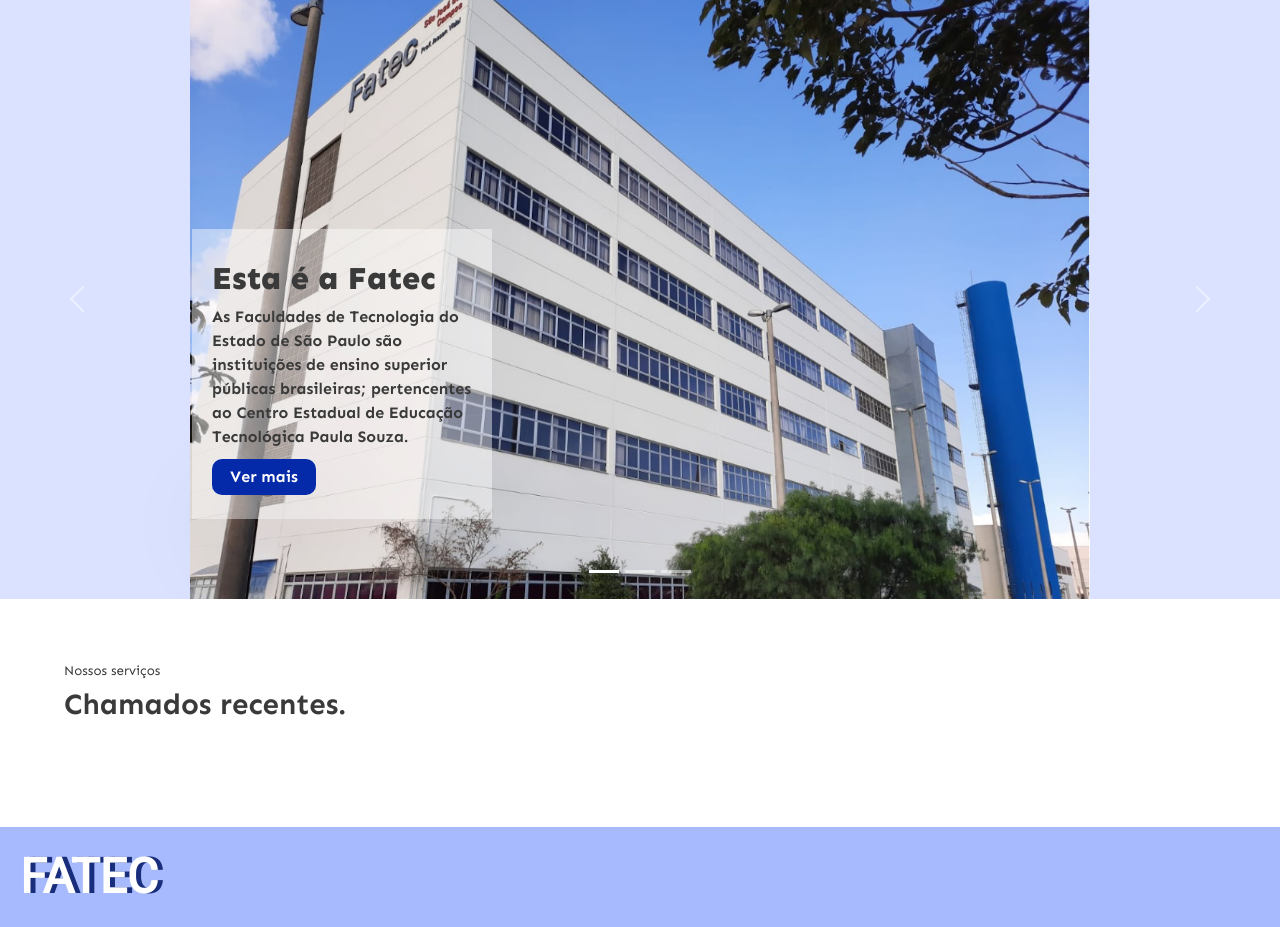
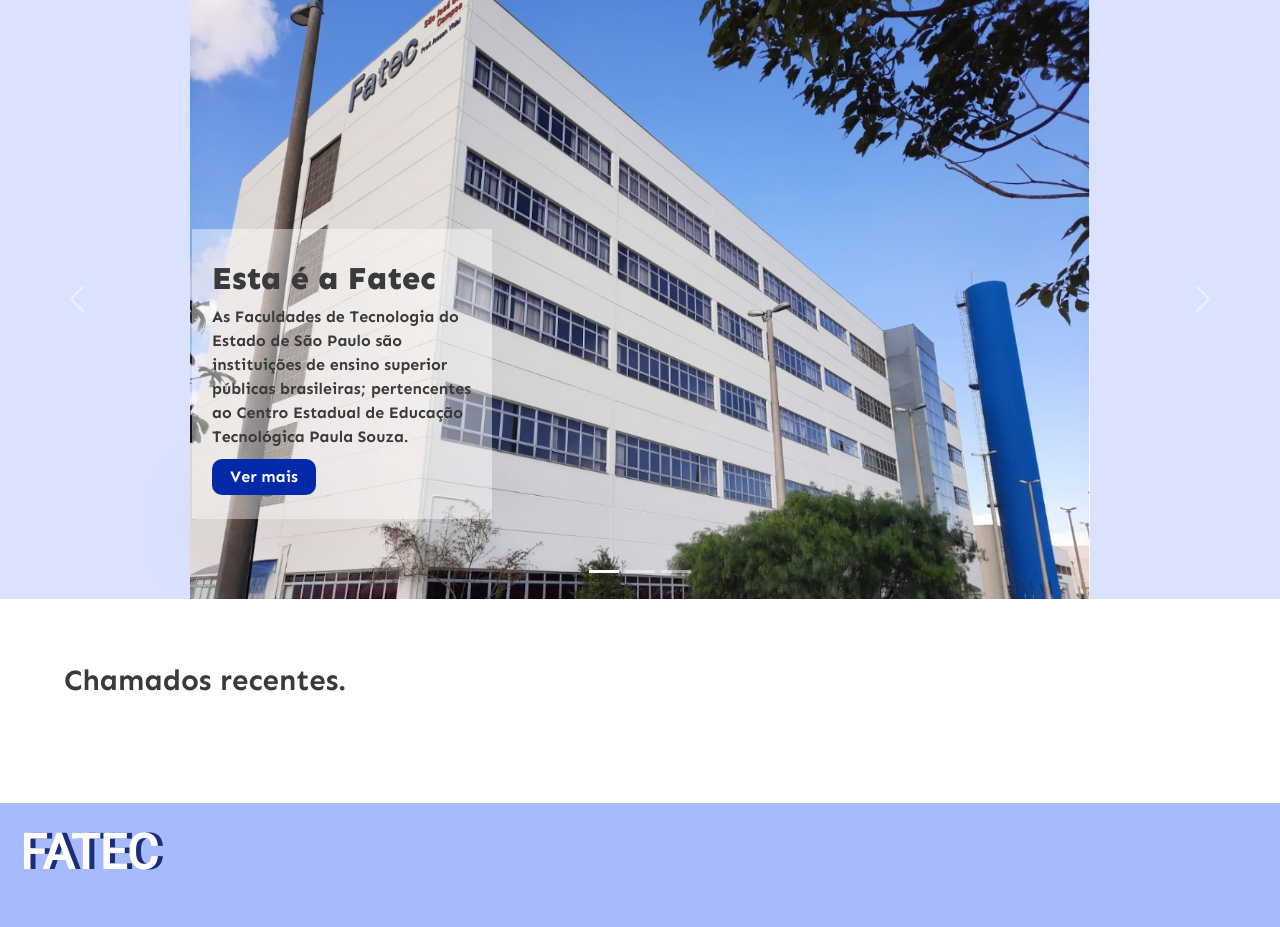
Before and after one commit to apiFatec/SOS_API, a Flask app: page / in a window 1280 px wide. Shown: the part 1672-2599 px from the top of the page. After the commit the page ends 2542 px from the top, so only its background shows below. Run offline with Flask 2, Linux system fonts and the light colour scheme; data that the repository does not hold is empty.

Commit message:
:bug: fix: Retira h3 da home

```diff
--- a/templates/home/index.html
+++ b/templates/home/index.html
@@ -102,7 +102,6 @@
   </section>
 
   <article class="sec3">
-    <h3>Nossos serviços</h3>
     <h2>Chamados recentes.</h2>
 
     <section class="grid-details">
```
